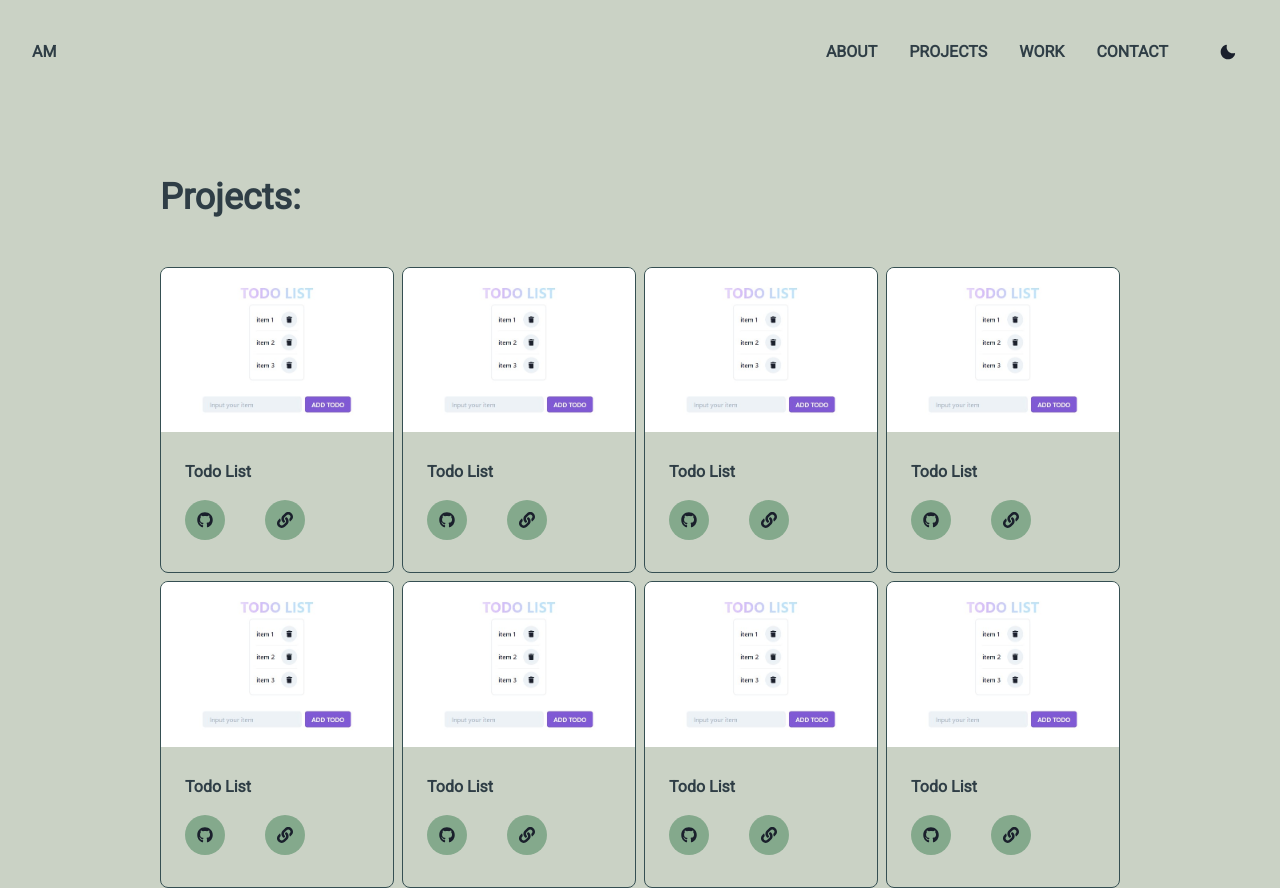
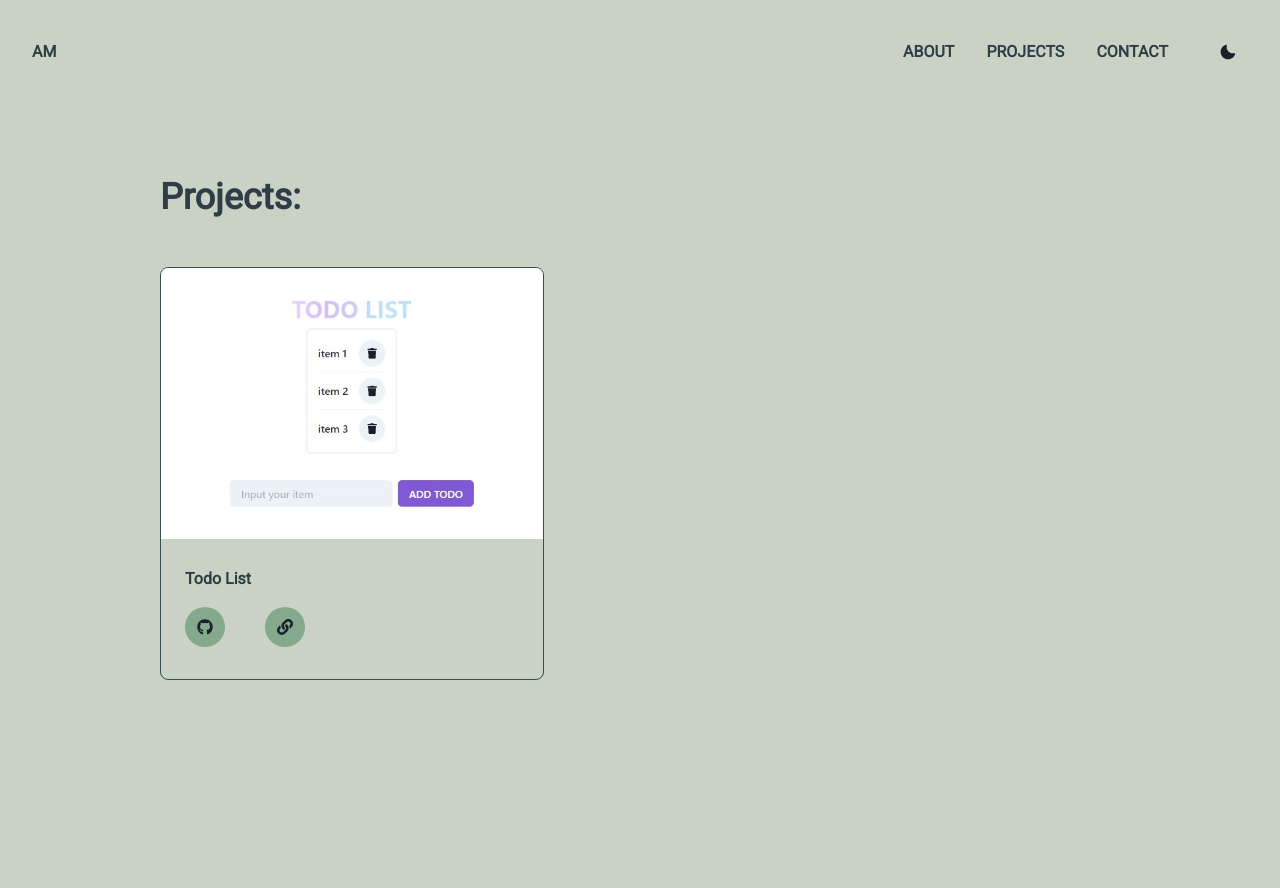
Before and after one commit to Alexxmao/portfolio, a Next.js app: page /projects in a window 1280 px wide. After the commit the page ends 800 px from the top, so only its background shows below. Built offline with nearby package versions, Linux system fonts and the light colour scheme.

Commit message:
temp remove of work page

```diff
--- a/components/Navbar.js
+++ b/components/Navbar.js
@@ -55,7 +55,7 @@ const Header = (props) => {
         >
           <MenuItem to="/about">ABOUT</MenuItem>
           <MenuItem to="/projects">PROJECTS</MenuItem>
-          <MenuItem to="/resume">WORK</MenuItem>
+          {/* <MenuItem to="/work">WORK</MenuItem> */}
           <MenuItem to="/contact" isLast>CONTACT</MenuItem>
           {/* <MenuItem isLast></MenuItem> */}
           <IconButton onClick={ toggleColorMode } icon={ colorModeButtonIcon } bg="transparent" ml="5vh"/>
--- a/package.json
+++ b/package.json
@@ -20,7 +20,8 @@
     "next": "12.1.6",
     "react": "18.1.0",
     "react-dom": "18.1.0",
-    "react-icons": "^4.3.1"
+    "react-icons": "^4.3.1",
+    "react-pdf": "^5.7.2"
   },
   "devDependencies": {
     "eslint": "8.15.0",
--- a/pages/projects.js
+++ b/pages/projects.js
@@ -7,15 +7,12 @@ export default function Projects(){
             <Heading py="5vh">Projects:</Heading>
             <Stack direction="row">
                 <ProjectCard imageUrl='images/todolist.jpg' imageAlt='todo list screenshot' title='Todo List'/>
+            </Stack>
+            <Stack direction="row">
+                {/* <ProjectCard imageUrl='images/todolist.jpg' imageAlt='todo list screenshot' title='Todo List'/>
                 <ProjectCard imageUrl='images/todolist.jpg' imageAlt='todo list screenshot' title='Todo List'/>
                 <ProjectCard imageUrl='images/todolist.jpg' imageAlt='todo list screenshot' title='Todo List'/>
-                <ProjectCard imageUrl='images/todolist.jpg' imageAlt='todo list screenshot' title='Todo List'/>
-            </Stack>
-            <Stack direction="row">
-                <ProjectCard imageUrl='images/todolist.jpg' imageAlt='todo list screenshot' title='Todo List'/>
-                <ProjectCard imageUrl='images/todolist.jpg' imageAlt='todo list screenshot' title='Todo List'/>
-                <ProjectCard imageUrl='images/todolist.jpg' imageAlt='todo list screenshot' title='Todo List'/>
-                <ProjectCard imageUrl='images/todolist.jpg' imageAlt='todo list screenshot' title='Todo List'/>
+                <ProjectCard imageUrl='images/todolist.jpg' imageAlt='todo list screenshot' title='Todo List'/> */}
             </Stack>
         </Stack>
     )
```
Also changed, not shown: pages/work.js (added, +10 -0 lines), 2 other files (tests, documents, lock files or other folders).
